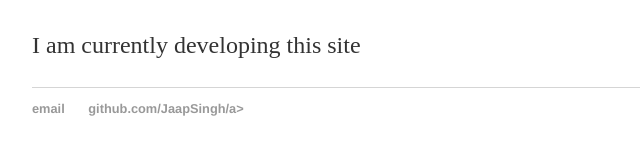
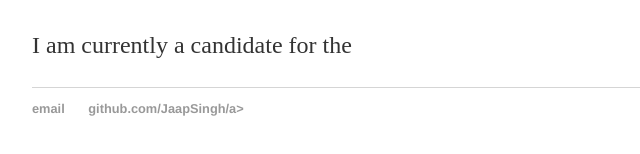
Before and after one commit to JaapSingh/jaapsingh.github.io, a plain HTML site: page about.html in a window 1280 px wide. Shown: the part 278-432 px from the top of the page, 160-800 px from the left. Drawn offline with Linux system fonts and the light colour scheme.

Commit message:
Update about.html

```diff
--- a/about.html
+++ b/about.html
@@ -16,7 +16,7 @@
 		<div class="container">
     		<div class="blurb">
         		<h1>Hi there, I'm Harjaap Singh Gill! I'm gonna add some more stuff about me soon</h1>
-				<p>I am currently developing this site </p>
+				<p>I am currently a candidate for the  </p>
     		</div><!-- /.blurb -->
 		</div><!-- /.container -->
 		<footer>
```
